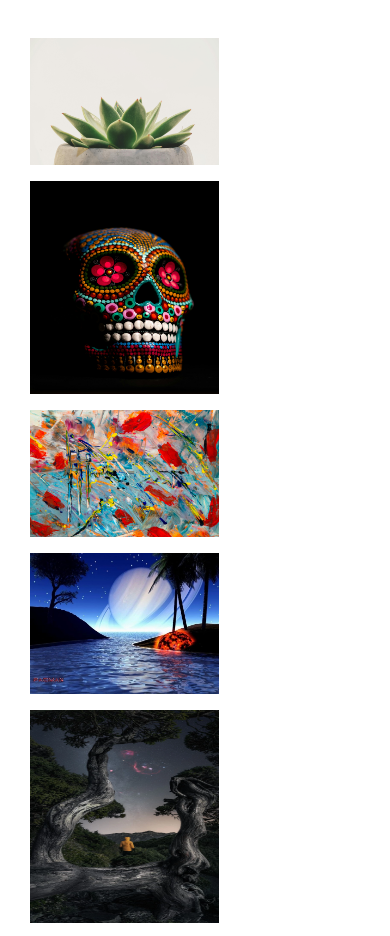
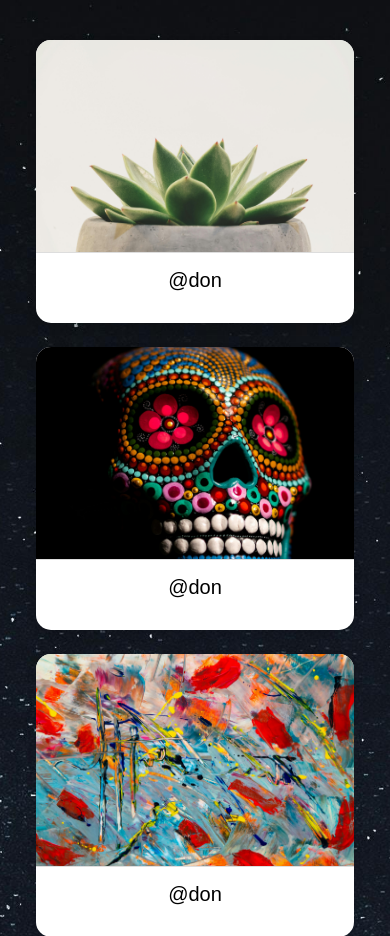
Before and after one commit to namtrinh/laptrinh_python, a Django app: page /explore in a window 390 px wide. Shown: the top 936 px of the page. Run offline with Django 4.2, Linux system fonts and the light colour scheme; a user stored in the database is signed in; data comes from the database, SQL or seed files in the repository; both versions use the stored data as it was after the commit; parts of the project's set-up code (start-up, migrations or seed data) failed here and were passed over; some libraries are stand-ins or nearby versions.

Commit message:
thêm  ui cho home và explore

```diff
--- a/socialmedia/templates/explore.html
+++ b/socialmedia/templates/explore.html
@@ -14,6 +14,14 @@
     <title>Explore</title>
     <link rel="stylesheet" href="{% static 'css/app.css' %}">
     <style>
+        body {
+            background-image: url("{% static 'explore-bg.jpg' %}");
+            background-size: cover;
+            background-position: center;
+            background-repeat: no-repeat;
+            font-family: 'Quicksand', sans-serif;
+        }
+
         /* Custom styles for the sidebar */
         * {
             box-sizing: border-box;
@@ -25,6 +33,7 @@
             background-color: #f8f9fa;
             height: 100vh;
             color: black;
+            border-right: 1px solid #ddd;
         }
 
         .profile-pic {
@@ -35,17 +44,42 @@
         }
 
         a {
-            color: black;
+            color: #000;
+            text-decoration: none;
+            font-weight: 500;
+        }
+
+        a:hover {
+            color: #007bff;
+        }
+
+        /* Style for the post cards */
+        .post-card {
+            background-color: #fff;
+            border-radius: 15px;
+            box-shadow: 0 4px 10px rgba(0, 0, 0, 0.1);
+            transition: transform 0.3s, box-shadow 0.3s;
+            overflow: hidden;
+        }
+
+        .post-card:hover {
+            transform: translateY(-5px);
+            box-shadow: 0 6px 15px rgba(0, 0, 0, 0.2);
+        }
+
+        .post-img {
+            width: 100%;
+            height: 213px;
+            object-fit: cover;
+            border-bottom: 1px solid #ddd;
+        }
+
+        .post-details {
+            padding: 15px;
         }
 
         .image_s {
             position: relative;
-            width: 213px;
-        }
-
-        .image__img {
-            display: block;
-            width: 100%;
         }
 
         .image__overlay {
@@ -54,61 +88,49 @@
             left: 0;
             width: 100%;
             height: 100%;
-
-            color: #000000;
+            background: rgba(0, 0, 0, 0.5);
+            color: white;
             font-family: 'Quicksand', sans-serif;
             display: flex;
             flex-direction: column;
             align-items: center;
             justify-content: center;
             opacity: 0;
-            transition: opacity 0.25s;
+            transition: opacity 0.25s ease-in-out;
         }
 
-
-
-
-
-        .image__overlay>* {
-            transform: translateY(20px);
-            transition: transform 0.25s;
-        }
-
-        .image__overlay:hover {
+        .image_s:hover .image__overlay {
             opacity: 1;
         }
 
-        .image__overlay:hover>* {
-            transform: translateY(0);
-        }
-
-        .image_s:hover .image__img  {
-            opacity: 0.1;
-
-        }
-
         .image__title {
-            font-size: 2em;
+            font-size: 1.5rem;
             font-weight: bold;
         }
 
         .image__description {
-            font-size: 1.25em;
-            margin-top: 0.25em;
+            font-size: 1rem;
+            margin-top: 10px;
+        }
+
+        main {
+            padding: 20px;
+        }
+
+        .container {
+            margin-top: 20px;
         }
     </style>
 </head>
 
 <body>
 
-    {% load static %}
-
     <div class="container-fluid">
         <div class="row">
-            <nav class="col-md-2 d-none d-md-block sidebar" style="position: fixed;">
+            <nav class="col-md-2 d-none d-md-block sidebar">
                 <div class="text-center mt-3">
                     <img src="{{profile.profileimg.url}}" alt="Profile Picture" class="profile-pic">
-                    <h4 class="mt-2"><a href="/profile/{{user}}" style="text-decoration:none;">@{{user}}</a></h4>
+                    <h4 class="mt-2"><a href="/profile/{{user}}">@{{user}}</a></h4>
                 </div>
                 <ul class="nav flex-column mt-4">
                     <li class="nav-item">
@@ -126,14 +148,11 @@
                             <i class="fa-solid fa-magnifying-glass mr-1"></i> Search
                         </a>
                     </li>
-
                     <li class="nav-item">
                         <a class="nav-link" href="#" data-bs-toggle="modal" data-bs-target="#exampleModal"
                             data-bs-whatever="@getbootstrap">
                             <i class="fa-solid fa-circle-plus mr-1"></i> Create Post
                         </a>
-
-
                     </li>
                     <li class="nav-item">
                         <a class="nav-link" href="/profile/{{profile.user}}">
@@ -149,26 +168,22 @@
             </nav>
 
             <main role="main" class="col-md-9 ml-sm-auto col-lg-10 px-md-4">
-
                 {% include "modal.html" %}
                 {% include "search.html" %}
 
-
-                <div class="container text-center" style="padding: 10px; margin-top:20px;">
-                    <div class="row row-cols-3">
+                <div class="container">
+                    <div class="row row-cols-1 row-cols-md-3 g-4">
                         {% for pos in post %}
-                        <div class="col m-2 image_s" style="margin-bottom:10px;">
-                            <img class="image__img" src="{{pos.image.url}}" alt="Post Image"
-                                style="max-width: 213px; max-height:213px">
-                            <div class="image__overlay image__overlay--primary">
-                                <div class="image__title"><a href="/profile/{{pos.user}}">@{{pos.user}}</a></div>
-                                <p class="image__description">
-                                    {{pos.caption}}
-                                </p>
+                        <div class="col">
+                            <div class="post-card">
+                                <img src="{{pos.image.url}}" alt="Post Image" class="post-img">
+                                <div class="post-details text-center">
+                                    <h5><a href="/profile/{{pos.user}}">@{{pos.user}}</a></h5>
+                                    <p>{{pos.caption}}</p>
+                                </div>
                             </div>
                         </div>
                         {% endfor %}
-
                     </div>
                 </div>
             </main>
```
Also changed, not shown: socialmedia/templates/main.html (+83 -28 lines), socialmedia/db.sqlite3, socialmedia/media/post_images/428059e47aeafb68640f168d615371dc-65a11b038315c880-1706156293087602824781.jpg.webp (added), socialmedia/media/post_images/hinh-thien-nhien-3d-002.jpg (added), socialmedia/media/post_images/pexels-chaitaastic-1918290.jpg (added), socialmedia/media/post_images/pexels-scottwebb-1931143.jpg (added), socialmedia/media/post_images/pexels-steve-1266808.jpg (added), socialmedia/media/profile_images/428059e47aeafb68640f168d615371dc-65a11b038315c880-1706156293087602824781.jpg.webp (added), socialmedia/static/explore-bg.jpg (added).
